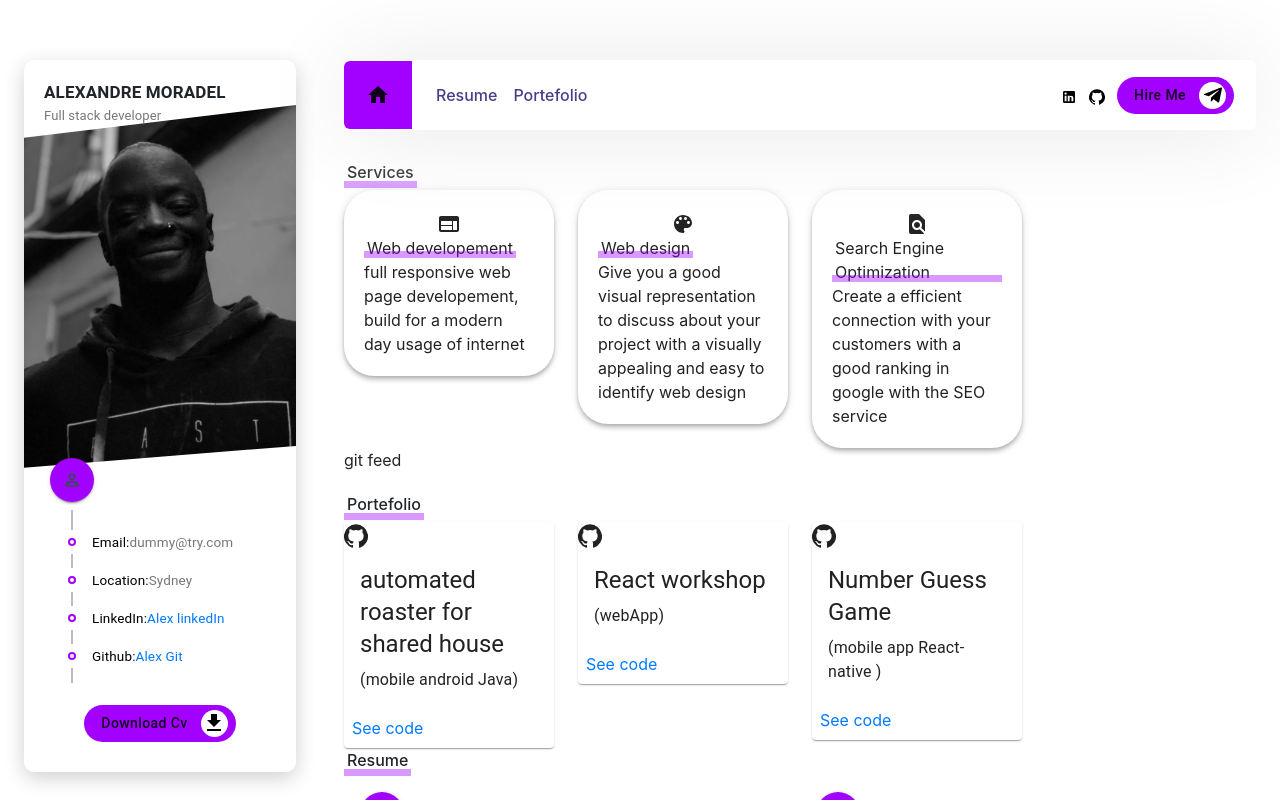
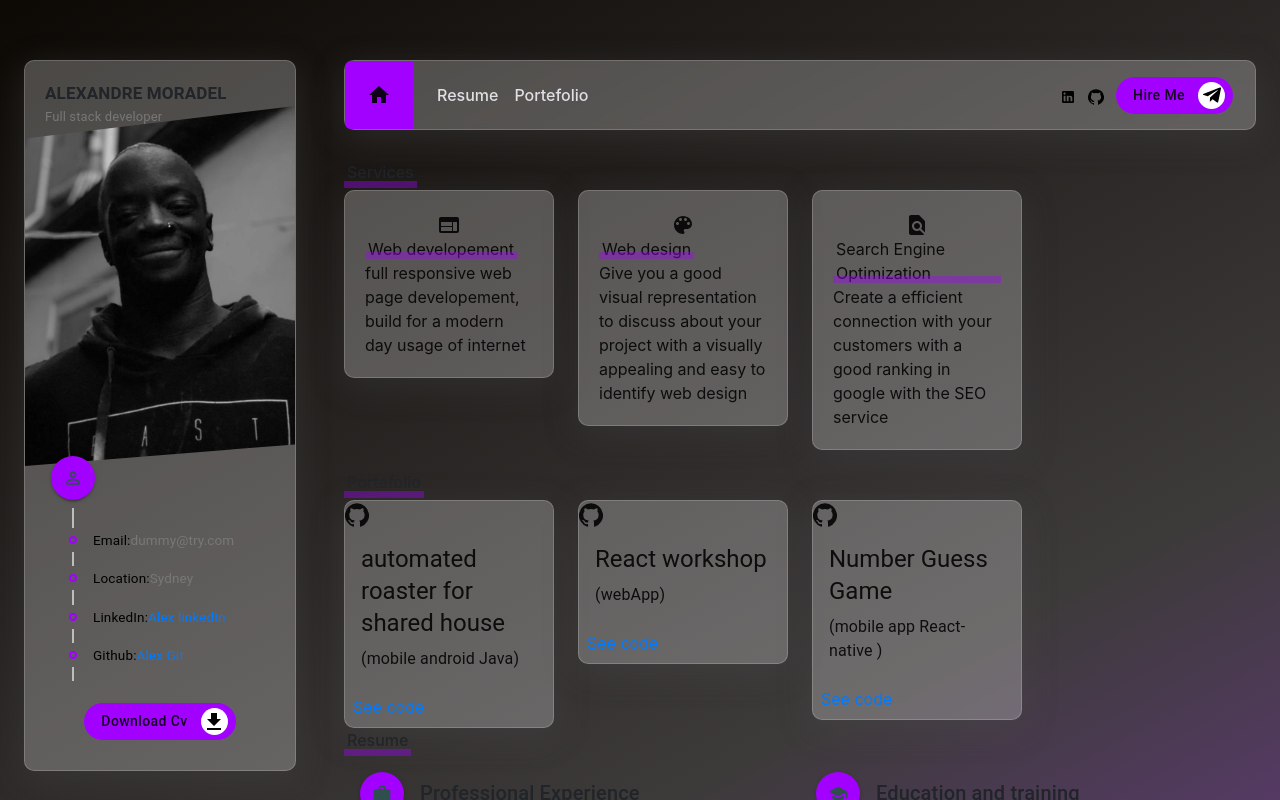
Before and after one commit to MZokko/react-portfolio, a React (Create React App) app: page / in a window 1280 px wide. Shown: the top 800 px of the page. Built offline with nearby package versions, Linux system fonts and the light colour scheme.

Commit message:
glassmorphism container and font change

```diff
--- a/public/index.html
+++ b/public/index.html
@@ -24,7 +24,7 @@
       work correctly both with client-side routing and a non-root public URL.
       Learn how to configure a non-root public URL by running `npm run build`.
     -->
-    <title>Resume</title>
+    <title>Moradel Alexandre web developers</title>
   </head>
   <body>
     <noscript>You need to enable JavaScript to run this app.</noscript>
--- a/src/App.js
+++ b/src/App.js
@@ -15,9 +15,7 @@ import './App.css';
 function App() {
   return (
     <Container className='containerMain'>
-
       <Grid container spacing={6}>
-
         <Grid item xs={12} sm={12} md={4} lg={3}>
           <Flip>
             <AboutMe />
@@ -30,18 +28,15 @@ function App() {
             <Header />
 
             <Switch>
-              <Route path='/'>
-                <LandingPage />
-              </Route>
 
-              <Route path='/portefolio'>
-                <Portefolio />
-              </Route>
+              <Route path='/' exact component={LandingPage}/>
 
-              <Route path='/resume'>
-                <Resume />
-              </Route>
+              <Route path='/portefolio' component={Portefolio}/>
+
+              <Route path='/resume' component={Resume}/>
+
             </Switch>
+
           </Router>
         </Grid>
         {/*item end*/}
--- a/src/Components/AboutMe/styles.css
+++ b/src/Components/AboutMe/styles.css
@@ -1,8 +1,12 @@
 .aboutMeContainer {
   width: 100%;
   display: inline-block;
+  background: rgba( 255, 255, 255, 0.25 );
+  box-shadow: 0 8px 32px 0 rgba(76, 76, 77, 0.37);
+  backdrop-filter: blur( 4px );
+  -webkit-backdrop-filter: blur( 4px );
   border-radius: 10px;
-  box-shadow: 0 6px 20px 0 rgba(0, 0, 0, 0.19);
+  border: 1px solid rgba( 255, 255, 255, 0.18 );
 }
 
 .aboutMeNameTitle {
--- a/src/Components/Header/Header.css
+++ b/src/Components/Header/Header.css
@@ -1,9 +1,12 @@
 .navbarContainer {
   margin-bottom: 30px;
   padding: 0px 22px 0px 0px;
-  border-radius: 6px;
-  box-shadow: 0px 2px 92px 0px rgb(231, 231, 231);
-  background-color: rgb(255, 255, 255);
+  background: rgba(255, 255, 255, 0.25);
+  box-shadow: 0 8px 32px 0 rgba(76, 76, 77, 0.37);
+  backdrop-filter: blur(4px);
+  -webkit-backdrop-filter: blur(4px);
+  border-radius: 10px;
+  border: 1px solid rgba(255, 255, 255, 0.18);
   height: 70px;
   width: 100%;
   line-height: 70px;
@@ -11,7 +14,7 @@
 
 .navbarContainer .headerLink {
   font-weight: 500;
-  color: darkslateblue !important;
+  color: rgb(224, 224, 228) !important;
 }
 
 .navbarContainer .headerLink:hover {
@@ -31,8 +34,8 @@
   align-items: center;
   border-radius: 6px 0px 0px 6px;
 }
-.navbarContainer .headerLeft{
-    margin-right: auto;
+.navbarContainer .headerLeft {
+  margin-right: auto;
 }
 
 .navbarContainer .headerRightDiv {
--- a/src/Components/LandingPage/LandingPage.js
+++ b/src/Components/LandingPage/LandingPage.js
@@ -9,7 +9,7 @@ function LandingPage() {
         <div>
 
             <Services/>
-            <MyGitFeed/>
+            {/* <MyGitFeed/> */}
             <Portefolio/>
             <Resume/>
 
--- a/src/Components/MyGitFeed/MyGitFeed.js
+++ b/src/Components/MyGitFeed/MyGitFeed.js
@@ -1,10 +1,15 @@
 import React from 'react'
-
+import { Card, Grid } from '@material-ui/core';
 function MyGitFeed() {
     return (
-        <div>
-            git feed
-        </div>
+        <>
+            <Grid>
+                <Grid  item className='section_title mb_30'>
+                <span></span>
+        <h6 className='section_title_text'>Github activity</h6>
+                </Grid>
+            </Grid>
+        </>
     )
 }
 
--- a/src/Components/Services/Services.css
+++ b/src/Components/Services/Services.css
@@ -19,8 +19,13 @@
 
 .gridItem .MuiCard-root {
   padding: 20px;
-  border-radius: 30px;
+  border-radius: 10px;
   height: 100%;
+  background: rgba( 255, 255, 255, 0.25 );
+box-shadow: 0 8px 32px 0 rgba(67, 67, 70, 0.37);
+backdrop-filter: blur( 4px );
+-webkit-backdrop-filter: blur( 4px );
+border: 1px solid rgba( 255, 255, 255, 0.18 );
 }
 
 .sectionIcon{
--- a/src/Components/portefolio/index.js
+++ b/src/Components/portefolio/index.js
@@ -23,7 +23,7 @@ const portefolio = () => {
         <span></span>
         <h6 className='section_title_text'>Portefolio</h6>
       </Grid>
-      <Grid container spacing={3}>
+      <Grid container spacing={3} className='gridPortefolioCard'>
         <Grid item xs={3}>
           <Flip>
             <Card>
--- a/src/Components/portefolio/portefolio.css
+++ b/src/Components/portefolio/portefolio.css
@@ -1,3 +1,13 @@
 .portefolioContainer{
     margin-top: 20px;
+
 }
+
+.portefolioContainer .gridPortefolioCard .MuiCard-root{
+    background: rgba( 255, 255, 255, 0.25 );
+    box-shadow: 0 8px 32px 0 rgba(76, 76, 77, 0.37);
+    backdrop-filter: blur( 4px );
+    -webkit-backdrop-filter: blur( 4px );
+    border-radius: 10px;
+    border: 1px solid rgba( 255, 255, 255, 0.18 );
+}
--- a/src/index.css
+++ b/src/index.css
@@ -7,6 +7,8 @@ body {
     sans-serif;
   -webkit-font-smoothing: antialiased;
   -moz-osx-font-smoothing: grayscale;
+  background: rgb(131,58,180);
+  background: linear-gradient(332deg, rgba(131,58,180,1) 0%, rgba(61,58,58,1) 45%, rgba(12,9,5,1) 100%);
 }
 
 code {
```
